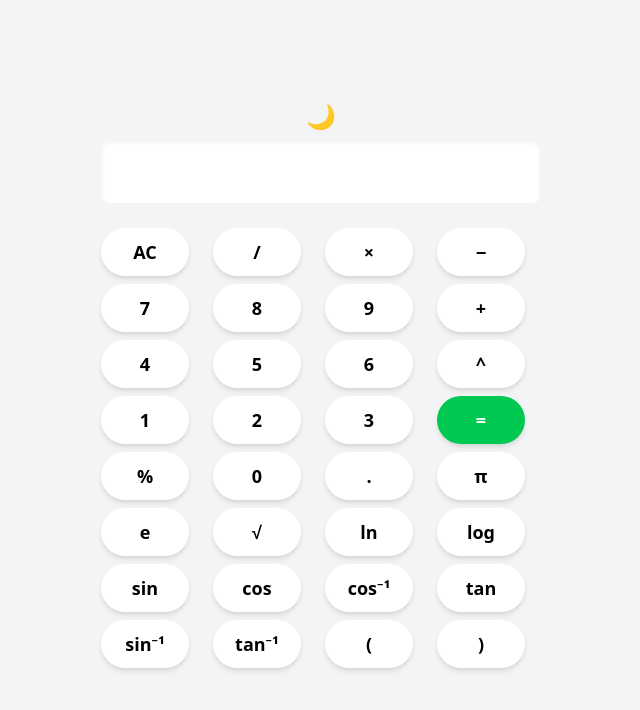
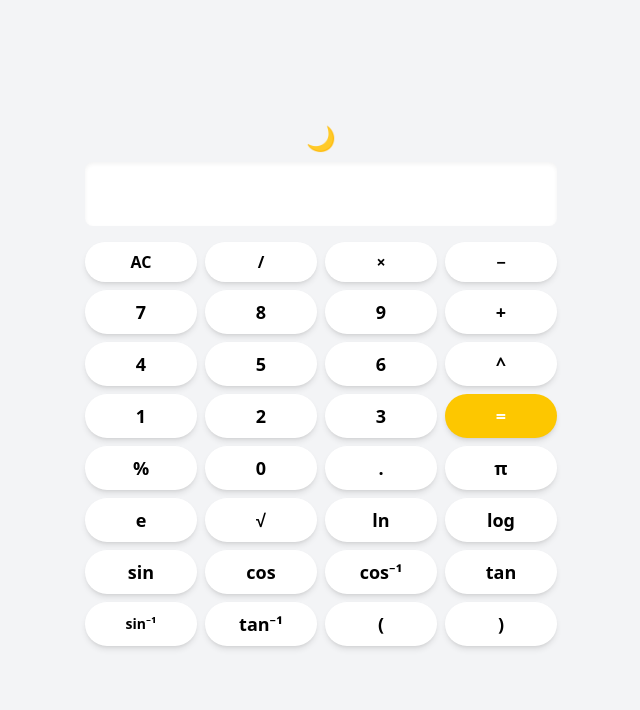
Before and after one commit to augustineutuk/Calculator-App, a website: page index.html in a window 1280 px wide. Shown: the whole page, without its empty margins (319-959 px from the left). Drawn offline with Linux system fonts and the light colour scheme.

Commit message:
first commit

```diff
--- a/index.html
+++ b/index.html
@@ -8,7 +8,7 @@
 </head>
 
 <body class="min-h-screen flex items-center justify-center bg-gray-100 dark:bg-gray-900 transition-colors duration-300">
-  <div class="max-w-md w-full p-1">
+  <div class="max-w-lg px-3">
     <!-- Toggle Icon -->
     <div class="flex justify-center p-2">
       <button id="theme-toggle" class="text-2xl transition hover:scale-110">
@@ -19,53 +19,51 @@
 
     <!-- Display -->
     <input id="display" readonly
-      class="w-full h-16 mb-6 text-right px-8 text-3xl rounded-lg shadow-inner bg-white dark:bg-gray-800 border border-gray-100 dark:border-gray-600 text-black dark:text-white" />
+     class="w-full h-16 mb-4 text-right px-5 text-3xl rounded-lg shadow-inner bg-white dark:bg-gray-800 border-gray-100 dark:border-gray-600 text-black dark:text-white" />
 
     <!-- Buttons Grid -->
-    <div class="grid grid-cols-4 gap-2 mb-10">
+      <div class="grid grid-cols-4 gap-2 mb-10">
       <!-- All buttons with Tailwind classes directly applied -->
-      <button class="w-22 h-12 rounded-full text-lg font-semibold bg-white bg-opacity-20 backdrop-blur-md shadow-md hover:bg-opacity-40 transition dark:bg-white dark:bg-opacity-10 dark:hover:bg-opacity-30" onclick="clearDisplay()">AC</button>
-      <button class="w-22 h-12 rounded-full text-lg font-semibold bg-white bg-opacity-20 backdrop-blur-md shadow-md hover:bg-opacity-40 transition dark:bg-white dark:bg-opacity-10 dark:hover:bg-opacity-30" onclick="append('/')">/</button>
-      <button class="w-22 h-12 rounded-full text-lg font-semibold bg-white bg-opacity-20 backdrop-blur-md shadow-md hover:bg-opacity-40 transition dark:bg-white dark:bg-opacity-10 dark:hover:bg-opacity-30" onclick="append('*')">×</button>
-      <button class="w-22 h-12 rounded-full text-lg font-semibold bg-white bg-opacity-20 backdrop-blur-md shadow-md hover:bg-opacity-40 transition dark:bg-white dark:bg-opacity-10 dark:hover:bg-opacity-30" onclick="append('-')">−</button>
+      <button class="px-3 py-2 rounded-full text-full font-semibold bg-white bg-opacity-20 backdrop-blur-md shadow-md hover:bg-opacity-40 transition dark:bg-gray-600 dark: text-black dark:bg-opacity-10 dark:hover:bg-opacity-30" onclick="clearDisplay()">AC</button>
+      <button class="px-3 py-2 rounded-full text-md font-semibold bg-white bg-opacity-20 backdrop-blur-md shadow-md hover:bg-opacity-40 transition dark:bg-gray-600  dark:bg-opacity-10 dark:hover:bg-opacity-30" onclick="append('/')">/</button>
+      <button class="px-3 py-2 rounded-full text-md font-semibold bg-white bg-opacity-20 backdrop-blur-md shadow-md hover:bg-opacity-40 transition dark:bg-gray-600  dark:bg-opacity-10 dark:hover:bg-opacity-30" onclick="append('*')">×</button>
+      <button class="px-3 py-2 rounded-full text-md font-semibold bg-white bg-opacity-20 backdrop-blur-md shadow-md hover:bg-opacity-40 transition dark:bg-gray-600  dark:bg-opacity-10 dark:hover:bg-opacity-30" onclick="append('-')">−</button>
 
-      <button class="w-22 h-12 rounded-full text-lg font-semibold bg-white bg-opacity-20 backdrop-blur-md shadow-md hover:bg-opacity-40 transition dark:bg-white dark:bg-opacity-10 dark:hover:bg-opacity-30" onclick="append('7')">7</button>
-      <button class="w-22 h-12 rounded-full text-lg font-semibold bg-white bg-opacity-20 backdrop-blur-md shadow-md hover:bg-opacity-40 transition dark:bg-white dark:bg-opacity-10 dark:hover:bg-opacity-30" onclick="append('8')">8</button>
-      <button class="w-22 h-12 rounded-full text-lg font-semibold bg-white bg-opacity-20 backdrop-blur-md shadow-md hover:bg-opacity-40 transition dark:bg-white dark:bg-opacity-10 dark:hover:bg-opacity-30" onclick="append('9')">9</button>
-      <button class="w-22 h-12 rounded-full text-lg font-semibold bg-white bg-opacity-20 backdrop-blur-md shadow-md hover:bg-opacity-40 transition dark:bg-white dark:bg-opacity-10 dark:hover:bg-opacity-30" onclick="append('+')">+</button>
+      <button class="px-3 py-2 rounded-full text-lg font-semibold bg-white bg-opacity-20 backdrop-blur-md shadow-md hover:bg-opacity-40 transition dark:bg-gray-600  dark:bg-opacity-10 dark:hover:bg-opacity-30" onclick="append('7')">7</button>
+      <button class="px-3 py-2 rounded-full text-lg font-semibold bg-white bg-opacity-20 backdrop-blur-md shadow-md hover:bg-opacity-40 transition dark:bg-gray-600  dark:bg-opacity-10 dark:hover:bg-opacity-30" onclick="append('8')">8</button>
+      <button class="px-3 py-2 rounded-full text-lg font-semibold bg-white bg-opacity-20 backdrop-blur-md shadow-md hover:bg-opacity-40 transition dark:bg-gray-600  dark:bg-opacity-10 dark:hover:bg-opacity-30" onclick="append('9')">9</button>
+      <button class="px-3 py-2 rounded-full text-lg font-semibold bg-white bg-opacity-20 backdrop-blur-md shadow-md hover:bg-opacity-40 transition dark:bg-gray-600  dark:bg-opacity-10 dark:hover:bg-opacity-30" onclick="append('+')">+</button>
 
-      <button class="w-22 h-12 rounded-full  text-lg font-semibold bg-white bg-opacity-20 backdrop-blur-md shadow-md hover:bg-opacity-40 transition dark:bg-white dark:bg-opacity-10 dark:hover:bg-opacity-30" onclick="append('4')">4</button>
-      <button class="w-22 h-12 rounded-full  text-lg font-semibold bg-white bg-opacity-20 backdrop-blur-md shadow-md hover:bg-opacity-40 transition dark:bg-white dark:bg-opacity-10 dark:hover:bg-opacity-30" onclick="append('5')">5</button>
-      <button class="w-22 h-12 rounded-full  text-lg font-semibold bg-white bg-opacity-20 backdrop-blur-md shadow-md hover:bg-opacity-40 transition dark:bg-white dark:bg-opacity-10 dark:hover:bg-opacity-30" onclick="append('6')">6</button>
-      <button class="w-22 h-12 rounded-full text-lg font-semibold bg-white bg-opacity-20 backdrop-blur-md shadow-md hover:bg-opacity-40 transition dark:bg-white dark:bg-opacity-10 dark:hover:bg-opacity-30" onclick="append('**')">^</button>
+      <button class="px-3 py-2 rounded-full text-lg font-semibold bg-white bg-opacity-20 backdrop-blur-md shadow-md hover:bg-opacity-40 transition dark:bg-gray-600  dark:bg-opacity-10 dark:hover:bg-opacity-30" onclick="append('4')">4</button>
+      <button class="px-3 py-2 rounded-full  text-lg font-semibold bg-white bg-opacity-20 backdrop-blur-md shadow-md hover:bg-opacity-40 transition dark:bg-gray-600  dark:bg-opacity-10 dark:hover:bg-opacity-30" onclick="append('5')">5</button>
+      <button class="px-3 py-2 rounded-full text-lg font-semibold bg-white bg-opacity-20 backdrop-blur-md shadow-md hover:bg-opacity-40 transition dark:bg-gray-600  dark:bg-opacity-10 dark:hover:bg-opacity-30" onclick="append('6')">6</button>
+      <button class="px-3 py-2 rounded-full text-lg font-semibold bg-white bg-opacity-20 backdrop-blur-md shadow-md hover:bg-opacity-40 transition dark:bg-gray-600  dark:bg-opacity-10 dark:hover:bg-opacity-30" onclick="append('**')">^</button>
 
-      <button class="w-22 h-12 rounded-full text-lg font-semibold bg-white bg-opacity-20 backdrop-blur-md shadow-md hover:bg-opacity-40 transition dark:bg-white dark:bg-opacity-10 dark:hover:bg-opacity-30" onclick="append('1')">1</button>
-      <button class="w-22 h-12 rounded-full  text-lg font-semibold bg-white bg-opacity-20 backdrop-blur-md shadow-md hover:bg-opacity-40 transition dark:bg-white dark:bg-opacity-10 dark:hover:bg-opacity-30" onclick="append('2')">2</button>
-      <button class="w-22 h-12 rounded-full  text-lg font-semibold bg-white bg-opacity-20 backdrop-blur-md shadow-md hover:bg-opacity-40 transition dark:bg-white dark:bg-opacity-10 dark:hover:bg-opacity-30" onclick="append('3')">3</button>
-      <button class="w-22 h-12 rounded-full  text-lg font-semibold bg-green-500 text-white hover:bg-green-700 transition shadow-md" onclick="calculate()">=</button>
+      <button class="px-3 py-2 rounded-full text-lg font-semibold bg-white bg-opacity-20 backdrop-blur-md shadow-md hover:bg-opacity-40 transition dark:bg-gray-600  dark:bg-opacity-10 dark:hover:bg-opacity-30" onclick="append('1')">1</button>
+      <button class="px-3 py-2 rounded-full  text-lg font-semibold bg-white bg-opacity-20 backdrop-blur-md shadow-md hover:bg-opacity-40 transition dark:bg-gray-600  dark:bg-opacity-10 dark:hover:bg-opacity-30" onclick="append('2')">2</button>
+      <button class="px-3 py-2 rounded-full  text-lg font-semibold bg-white bg-opacity-20 backdrop-blur-md shadow-md hover:bg-opacity-40 transition dark:bg-gray-600  dark:bg-opacity-10 dark:hover:bg-opacity-30" onclick="append('3')">3</button>
+      <button class="px-3 py-2 rounded-full  text-lg font-semibold bg-yellow-400 text-white hover:bg-green-700 transition shadow-md" onclick="calculate()">=</button>
 
-      <button class="w-22 h-12 rounded-full  text-lg font-semibold bg-white bg-opacity-20 backdrop-blur-md shadow-md hover:bg-opacity-40 transition dark:bg-white dark:bg-opacity-10 dark:hover:bg-opacity-30" onclick="append('%')">%</button>
-      <button class="w-22 h-12 rounded-full  text-lg font-semibold bg-white bg-opacity-20 backdrop-blur-md shadow-md hover:bg-opacity-40 transition dark:bg-white dark:bg-opacity-10 dark:hover:bg-opacity-30" onclick="append('0')">0</button>
-      <button class="w-22 h-12 rounded-full  text-lg font-semibold bg-white bg-opacity-20 backdrop-blur-md shadow-md hover:bg-opacity-40 transition dark:bg-white dark:bg-opacity-10 dark:hover:bg-opacity-30" onclick="append('.')">.</button>
-      <button class="w-22 h-12 rounded-full  text-lg font-semibold bg-white bg-opacity-20 backdrop-blur-md shadow-md hover:bg-opacity-40 transition dark:bg-white dark:bg-opacity-10 dark:hover:bg-opacity-30" onclick="append('Math.PI')">π</button>
+      <button class="px-3 py-2 rounded-full  text-lg font-semibold bg-white bg-opacity-20 backdrop-blur-md shadow-md hover:bg-opacity-40 transition dark:bg-gray-600  dark:bg-opacity-10 dark:hover:bg-opacity-30" onclick="append('%')">%</button>
+      <button class="px-3 py-2 rounded-full  text-lg font-semibold bg-white bg-opacity-20 backdrop-blur-md shadow-md hover:bg-opacity-40 transition dark:bg-gray-600 dark:bg-opacity-10 dark:hover:bg-opacity-30" onclick="append('0')">0</button>
+      <button class="px-3 py-2 rounded-full  text-lg font-semibold bg-white bg-opacity-20 backdrop-blur-md shadow-md hover:bg-opacity-40 transition dark:bg-gray-600 dark:bg-opacity-10 dark:hover:bg-opacity-30" onclick="append('.')">.</button>
+      <button class="px-3 py-2 rounded-full  text-lg font-semibold bg-white bg-opacity-20 backdrop-blur-md shadow-md hover:bg-opacity-40 transition dark:bg-gray-600  dark:bg-opacity-10 dark:hover:bg-opacity-30" onclick="append('Math.PI')">π</button>
 
-      <button class="w-22 h-12 rounded-full  text-lg font-semibold bg-white bg-opacity-20 backdrop-blur-md shadow-md hover:bg-opacity-40 transition dark:bg-white dark:bg-opacity-10 dark:hover:bg-opacity-30" onclick="append('Math.E')">e</button>
-      <button class="w-22 h-12 rounded-full  text-lg font-semibold bg-white bg-opacity-20 backdrop-blur-md shadow-md hover:bg-opacity-40 transition dark:bg-white dark:bg-opacity-10 dark:hover:bg-opacity-30" onclick="append('Math.sqrt(')">√</button>
-      <button class="w-22 h-12 rounded-full  text-lg font-semibold bg-white bg-opacity-20 backdrop-blur-md shadow-md hover:bg-opacity-40 transition dark:bg-white dark:bg-opacity-10 dark:hover:bg-opacity-30" onclick="append('Math.log()')">ln</button>
-      <button class="w-22 h-12 rounded-full  text-lg font-semibold bg-white bg-opacity-20 backdrop-blur-md shadow-md hover:bg-opacity-40 transition dark:bg-white dark:bg-opacity-10 dark:hover:bg-opacity-30" onclick="append('Math.log10()')">log</button>
+      <button class="px-3 py-2 rounded-full  text-lg font-semibold bg-white bg-opacity-20 backdrop-blur-md shadow-md hover:bg-opacity-40 transition dark:bg-gray-600 dark:bg-opacity-10 dark:hover:bg-opacity-30" onclick="append('Math.E')">e</button>
+      <button class="px-3 py-2 rounded-full  text-lg font-semibold bg-white bg-opacity-20 backdrop-blur-md shadow-md hover:bg-opacity-40 transition dark:bg-gray-600 dark:bg-opacity-10 dark:hover:bg-opacity-30" onclick="append('Math.sqrt(')">√</button>
+      <button class="px-3 py-2 rounded-full  text-lg font-semibold bg-white bg-opacity-20 backdrop-blur-md shadow-md hover:bg-opacity-40 transition dark:bg-gray-600  dark:bg-opacity-10 dark:hover:bg-opacity-30" onclick="append('Math.log()')">ln</button>
+      <button class="px-3 py-2 rounded-full  text-lg font-semibold bg-white bg-opacity-20 backdrop-blur-md shadow-md hover:bg-opacity-40 transition dark:bg-gray-600  dark:bg-opacity-10 dark:hover:bg-opacity-30" onclick="append('Math.log10()')">log</button>
 
-            <button class="w-22 h-12 rounded-full  text-lg font-semibold bg-white bg-opacity-20 backdrop-blur-md shadow-md hover:bg-opacity-40 transition dark:bg-white dark:bg-opacity-10 dark:hover:bg-opacity-30" onclick="append('Math.sin(')">sin</button>
-                  <button class="w-22 h-12 rounded-full  text-lg font-semibold bg-white bg-opacity-20 backdrop-blur-md shadow-md hover:bg-opacity-40 transition dark:bg-white dark:bg-opacity-10 dark:hover:bg-opacity-30" onclick="append('Math.cos(')">cos</button>
-      <button class="w-22 h-12 rounded-full text-lg font-semibold bg-white bg-opacity-20 backdrop-blur-md shadow-md hover:bg-opacity-40 transition dark:bg-white dark:bg-opacity-10 dark:hover:bg-opacity-30" onclick="inverseCos()">cos⁻¹</button>
-      <button class="w-22 h-12 rounded-full  text-lg font-semibold bg-white bg-opacity-20 backdrop-blur-md shadow-md hover:bg-opacity-40 transition dark:bg-white dark:bg-opacity-10 dark:hover:bg-opacity-30" onclick="append('Math.tan(')">tan</button>
+      <button class="px-3 py-2 rounded-full  text-lg font-semibold bg-white bg-opacity-20 backdrop-blur-md shadow-md hover:bg-opacity-40 transition dark:bg-gray-600  dark:bg-opacity-10 dark:hover:bg-opacity-30" onclick="append('Math.sin(')">sin</button>
+      <button class="px-3 py-2 rounded-full  text-lg font-semibold bg-white bg-opacity-20 backdrop-blur-md shadow-md hover:bg-opacity-40 transition dark:bg-gray-600  dark:bg-opacity-10 dark:hover:bg-opacity-30" onclick="append('Math.cos(')">cos</button>
+      <button class="px-3 py-2 rounded-full text-lg font-semibold bg-white bg-opacity-20 backdrop-blur-md shadow-md hover:bg-opacity-40 transition dark:bg-gray-600  dark:bg-opacity-10 dark:hover:bg-opacity-30" onclick="inverseCos()">cos⁻¹</button>
+      <button class="px-3 py-2 rounded-full  text-lg font-semibold bg-white bg-opacity-20 backdrop-blur-md shadow-md hover:bg-opacity-40 transition dark:bg-gray-600  dark:bg-opacity-10 dark:hover:bg-opacity-30" onclick="append('Math.tan(')">tan</button>
 
 
-
-
-      <button class="w-22 h-12 rounded-full text-lg font-semibold bg-white bg-opacity-20 backdrop-blur-md shadow-md hover:bg-opacity-40 transition dark:bg-white dark:bg-opacity-10 dark:hover:bg-opacity-30" onclick="inverseSin()">sin⁻¹</button>
-      <button class="w-22 h-12 rounded-full  text-lg font-semibold bg-white bg-opacity-20 backdrop-blur-md shadow-md hover:bg-opacity-40 transition dark:bg-white dark:bg-opacity-10 dark:hover:bg-opacity-30" onclick="inverseTan()">tan⁻¹</button>
-      <button class="w-22 h-12 rounded-full  text-lg font-semibold bg-white bg-opacity-20 backdrop-blur-md shadow-md hover:bg-opacity-40 transition dark:bg-white dark:bg-opacity-10 dark:hover:bg-opacity-30" onclick="append('(')">(</button>
-      <button class="w-22 h-12 rounded-full  text-lg font-semibold bg-white bg-opacity-20 backdrop-blur-md shadow-md hover:bg-opacity-40 transition dark:bg-white dark:bg-opacity-10 dark:hover:bg-opacity-30" onclick="append(')')">)</button>
+      <button class="px-3 py-2 rounded-full text-sm font-semibold bg-white bg-opacity-20 backdrop-blur-md shadow-md hover:bg-opacity-40 transition dark:bg-gray-600 dark:bg-opacity-10 dark:hover:bg-opacity-30" onclick="inverseSin()">sin⁻¹</button>
+      <button class="px-3 py-2 rounded-full  text-lg font-semibold bg-white bg-opacity-20 backdrop-blur-md shadow-md hover:bg-opacity-40 transition dark:bg-gray-600  dark:bg-opacity-10 dark:hover:bg-opacity-30" onclick="inverseTan()">tan⁻¹</button>
+      <button class="px-3 py-2 rounded-full  text-lg font-semibold bg-white bg-opacity-20 backdrop-blur-md shadow-md hover:bg-opacity-40 transition dark:bg-gray-600 dark:bg-opacity-10 dark:hover:bg-opacity-30" onclick="append('(')">(</button>
+      <button class="px-3 py-2 rounded-full  text-lg font-semibold bg-white bg-opacity-20 backdrop-blur-md shadow-md hover:bg-opacity-40 transition dark:bg-gray-600 dark:bg-opacity-10 dark:hover:bg-opacity-30" onclick="append(')')">)</button>
 
 
 
```
Also changed, not shown: src/output.css.
